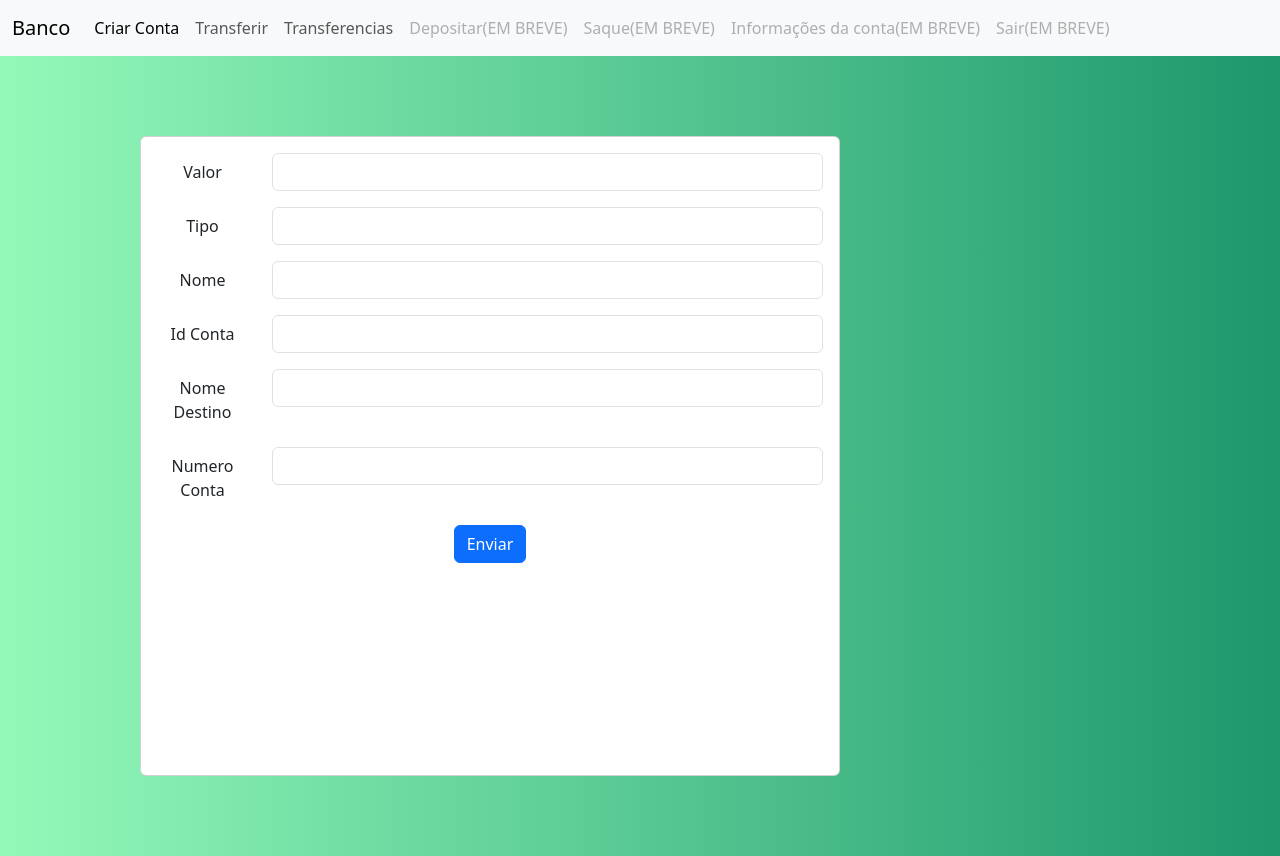
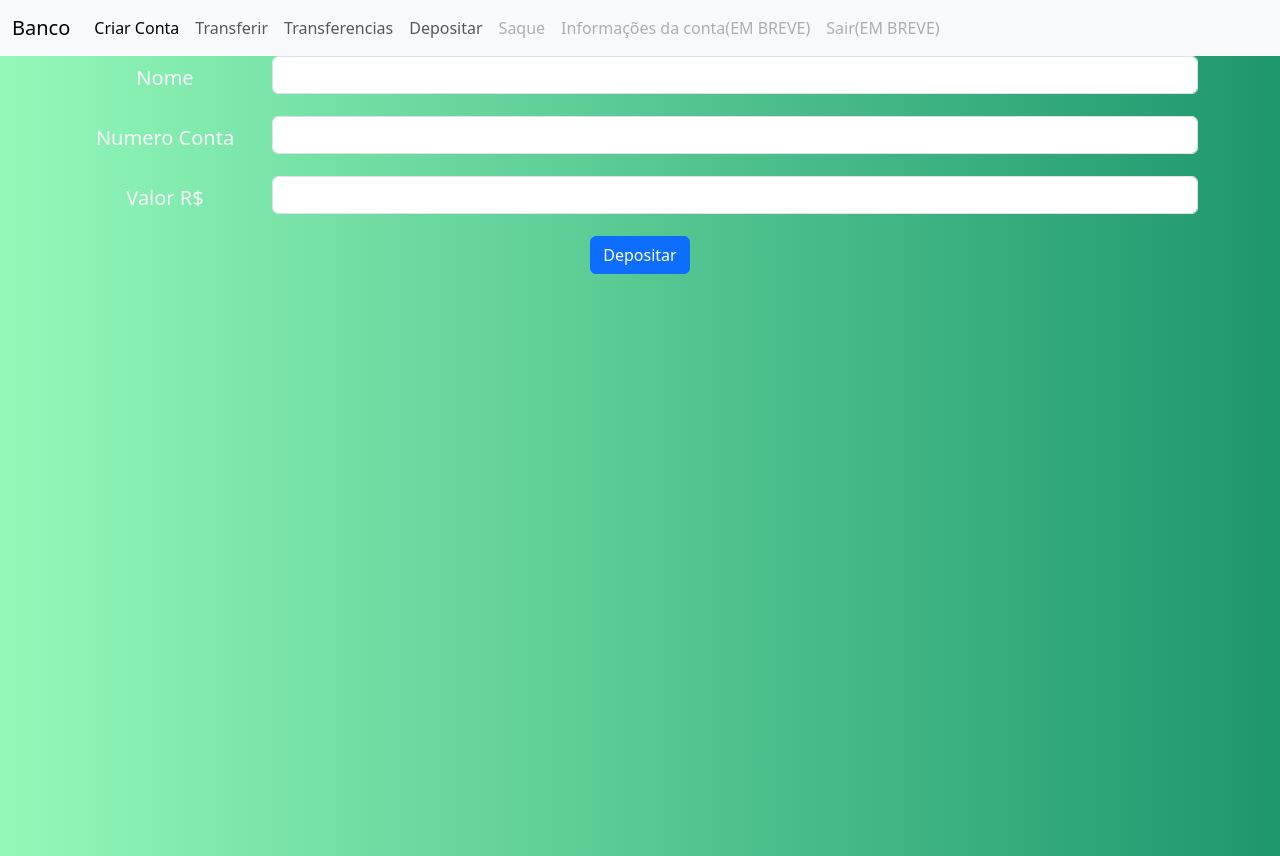
Before and after one commit to wesleymelomota/front_end_banco, a React (Create React App) app: page /deposito in a window 1280 px wide. Built offline with nearby package versions, Linux system fonts and the light colour scheme.

Commit message:
adicionando component deposito e corrigindo o saldo total e periodo

```diff
--- a/src/components/conta/ContaForm.jsx
+++ b/src/components/conta/ContaForm.jsx
@@ -16,7 +16,7 @@ export default () => {
         setNome(e.target.value)
     }
     const submit = ()=> {
-        axios.post("http://localhost:8080/banco/conta/cadastro", {nomeResponsavel})
+        axios.post("http://localhost:8080/banco/conta", {nomeResponsavel})
         .then(resp => {setConta(resp.data)})
     }
 
--- /dev/null
+++ b/src/components/deposito/Deposito.jsx
@@ -0,0 +1,88 @@
+import { useState } from 'react'
+import './deposito.css'
+import axios from 'axios';
+
+export default () => {
+    const [nomeResponsavelConta, setNome] = useState('');
+    const [numeroConta, setNumeroConta] = useState('');
+    const [valor, setValor] = useState('');
+
+    const getNomeResponsavel = (e)=> {
+        setNome(e.target.value)
+    }
+    const getNumeroConta = (e) => {
+        setNumeroConta(e.target.value)
+    }
+    const getValor = (e) => {
+        setValor(e.target.value)
+    }
+    const depositar = ()=> {
+        if(nomeResponsavelConta && numeroConta && valor != ''){
+            axios.post('http://localhost:8080/banco/transaction/deposito', {nomeResponsavelConta, numeroConta, valor})
+                .then(resp => {})
+
+            clear()
+        }
+    }
+    const clear = () => {
+        setNome('')
+        setNumeroConta('')
+        setValor('')
+    }
+    const formatMoeda = (moeda) => {
+        return new Intl.NumberFormat('pt-BR', {style: 'currency', currency: 'BRL'}).format(moeda)
+    }
+    return(
+        <div className="container content ">
+            <div className="formulario ">
+                <div class="mb-3 row">
+                    <label for="staticEmail" class="col-sm-2 col-form-label text-light fs-5">Nome</label>
+                    <div class="col-sm-10">
+                        <input type="text" value={nomeResponsavelConta} onChange={getNomeResponsavel} name="nomeResponsavelConta" readonly  class="form-control" id="staticEmail" />
+                    </div>
+                </div>
+                <div class="mb-3 row">
+                    <label for="staticEmail" class="col-sm-2 col-form-label text-light fs-5">Numero Conta</label>
+                    <div class="col-sm-10">
+                        <input type="number" value={numeroConta} onChange={getNumeroConta} name="numeroConta" readonly  class="form-control" id="staticEmail" />
+                    </div>
+                </div>
+                <div class="mb-3 row">
+                    <label for="staticEmail" class="col-sm-2 col-form-label text-light fs-5">Valor R$</label>
+                    <div class="col-sm-10">
+                        <input type="number" value={valor} onChange={getValor} name="valor" readonly  class="form-control" id="staticEmail" />
+                    </div>
+                </div>
+                <div class="mb-3">
+                    <button type="button"  class="btn btn-primary" data-bs-toggle="modal" data-bs-target="#exampleModal">
+                        Depositar
+                    </button>
+                </div>
+
+
+            <div class="modal fade" id="exampleModal" tabindex="-1" aria-labelledby="exampleModalLabel" aria-hidden="true">
+                    <div class="modal-dialog">
+                        <div class="modal-content">
+                        <div class="modal-header">
+                            <h1 class="modal-title fs-5" id="exampleModalLabel">Sua Transferencia</h1>
+                            <button type="button" class="btn-close" data-bs-dismiss="modal" aria-label="Close"></button>
+                        </div>
+                        <div class="modal-body">
+                            <p>Nome do Beneficiário: {nomeResponsavelConta}</p>
+                            <p>Valor Depositado: {formatMoeda(valor)}</p>
+                            <p>Numero da Conta: {numeroConta}</p>
+
+                        </div>
+                        <div class="modal-footer">
+                            <button type="button" onClick={clear} class="btn btn-secondary" data-bs-dismiss="modal">Fechar</button>
+                            <button type="button" onClick={depositar}  class="btn btn-primary" data-bs-toggle="modal" data-bs-target="#exampleModal">
+                                Confirmar
+                            </button>
+                        </div>
+                        </div>
+                    </div>
+            </div>
+            </div>
+        </div>
+    )
+}
--- /dev/null
+++ b/src/components/deposito/deposito.css
@@ -0,0 +1,9 @@
+.formulario{
+    display: contents;
+
+}
+.content{
+    height: 100vh;
+    display: block;
+    align-items: center;
+}
--- a/src/components/nav/Nav.jsx
+++ b/src/components/nav/Nav.jsx
@@ -21,10 +21,10 @@ export default () => {
                         <Link class="nav-link" to="/transferencias">Transferencias</Link>
                         </li>
                         <li class="nav-item">
-                        <Link class="nav-link disabled" to="/deposito">Depositar(EM BREVE)</Link>
+                        <Link class="nav-link" to="/deposito">Depositar</Link>
                         </li>
                         <li class="nav-item">
-                        <Link class="nav-link disabled">Saque(EM BREVE)</Link>
+                        <Link class="nav-link disabled" to="/saque">Saque</Link>
                         </li>
                         <li class="nav-item">
                         <Link class="nav-link disabled">Informações da conta(EM BREVE)</Link>
--- a/src/components/router/Route.jsx
+++ b/src/components/router/Route.jsx
@@ -2,6 +2,9 @@ import { Route, Routes } from "react-router-dom"
 import Main from "../main/Main"
 import ContaForm from "../conta/ContaForm"
 import TransferenciaForm from "../transferencia/TransferenciaForm"
+import Deposito from "../deposito/Deposito"
+import Saque from "../saque/Saque"
+
 
 export default () => {
     return(
@@ -10,7 +13,8 @@ export default () => {
         <Route path="/conta" element={<ContaForm/>} />
         <Route path="/transferencia" element={<TransferenciaForm/>} />
         <Route path="/transferencias" element={<Main/>} />
-        <Route path="/deposito" element={<TransferenciaForm/>} />
+        <Route path="/deposito" element={<Deposito/>} />
+        <Route path="/saque" element={<Saque/>} />
         <Route path="*" element={<Main/>} />
 
         </Routes>
--- /dev/null
+++ b/src/components/saque/Saque.jsx
@@ -0,0 +1,9 @@
+import './saque.css'
+
+export default () => {
+    return(
+        <div className="saque">
+        saque
+        </div>
+    )
+};
--- a/src/components/transferencia/TransferenciaForm.jsx
+++ b/src/components/transferencia/TransferenciaForm.jsx
@@ -4,12 +4,13 @@ import axios from 'axios'
 
 export default () => {
 
-    const [valor, setValor] = useState()
-    const [tipo, setTipo] = useState()
-    const [nomeOperadorTransferencia, setOperador] = useState()
-    const [idConta, setIdConta] = useState()
-    const [nomeResponsavel, setnomeResponsavel] = useState()
-    const [numeroConta, setNumeroConta] = useState()
+    const [valor, setValor] = useState('')
+    const [tipo, setTipo] = useState('')
+    const [nomeOperadorTransferencia, setOperador] = useState('')
+    const [idConta, setIdConta] = useState('')
+    const [nomeResponsavel, setnomeResponsavel] = useState('')
+    const [numeroConta, setNumeroConta] = useState('')
+
     const transferenciaModel = {
         valor: valor,
         tipo: tipo,
@@ -25,6 +26,7 @@ export default () => {
     }
     const getTipo = (e)=> {
         setTipo(e.target.value)
+
     }
     const getNomeOperador = (e) => {
         setOperador(e.target.value)
@@ -38,13 +40,24 @@ export default () => {
     const getNumeroConta = (e) => {
         setNumeroConta(e.target.value)
     }
+    const clear = () => {
+        setIdConta('')
+        setNumeroConta('')
+        setOperador('')
+        setTipo('')
+        setValor('')
+        setnomeResponsavel('')
 
+    }
     const tranferir = () => {
-       axios.post("http://localhost:8080/banco/transferencia", {valor, tipo, nomeOperadorTransferencia, idConta, nomeResponsavel, numeroConta})
-            .then(resp => {
-                setTransferencia(resp.data)
-            })
-        console.log(transferenciaModel)
+        if(valor && tipo && nomeOperadorTransferencia && idConta && nomeResponsavel && numeroConta != ''){
+            axios.post("http://localhost:8080/banco/transferencia", {valor, tipo, nomeOperadorTransferencia, idConta, nomeResponsavel, numeroConta})
+                 .then(resp => {
+                     setTransferencia(resp.data)
+                 })
+            clear()
+        }
+
     }
     return(
         <div className="form-content container">
@@ -57,10 +70,11 @@ export default () => {
                     <input type="number" readonly onChange={getValor} class="form-control" id="staticEmail" />
                     </div>
                 </div>
+
                 <div class="mb-3 row">
                     <label for="staticEmail" class="col-sm-2 col-form-label">Tipo</label>
                     <div class="col-sm-10">
-                    <input type="text" readonly onChange={getTipo} class="form-control" id="" />
+                    <input type="text" readonly placeholder='transferencia-entrada ou saida' name="tipo" onChange={getTipo} class="form-control" id="" />
                     </div>
                 </div>
                 <div class="mb-3 row">
@@ -89,9 +103,10 @@ export default () => {
                 </div>
 
                 <div class="mb-3">
-                <button type="button" onClick={tranferir} class="btn btn-primary" data-bs-toggle="modal" data-bs-target="#exampleModal">
-                                Enviar
-                    </button>
+
+                <button type="button" class="btn btn-primary" data-bs-toggle="modal" data-bs-target="#exampleModal">
+                    Transferir
+                </button>
                 </div>
                 </div>
             </div>
@@ -104,14 +119,16 @@ export default () => {
                             <button type="button" class="btn-close" data-bs-dismiss="modal" aria-label="Close"></button>
                         </div>
                         <div class="modal-body">
-                            <p>Valor Transferido: {transferencia.valor}</p>
-                            <p>tipo: : {transferencia.tipo}</p>
-                            <p>Nome de Destino: {transferencia.nomeOperadorTransferencia}</p>
+                            <p>Valor Transferido: {valor}</p>
+                            <p>tipo:  {tipo}</p>
+                            <p>Nome de Destino: {nomeOperadorTransferencia}</p>
 
                         </div>
                         <div class="modal-footer">
-                            <button type="button" class="btn btn-secondary" data-bs-dismiss="modal">Fechar</button>
-
+                            <button type="button" onClick={clear} class="btn btn-secondary" data-bs-dismiss="modal">Fechar</button>
+                            <button type="button" onClick={tranferir} class="btn btn-primary" data-bs-toggle="modal" data-bs-target="#exampleModal">
+                                Confirmar
+                            </button>
                         </div>
                         </div>
                     </div>
```
Also changed, not shown: src/components/tabela_transactions/Transaction.jsx (+4 -7 lines), src/components/saque/saque.css (added).
